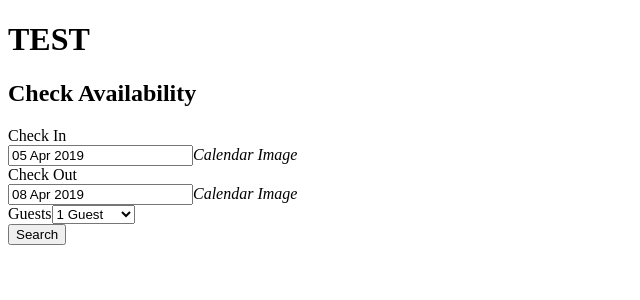
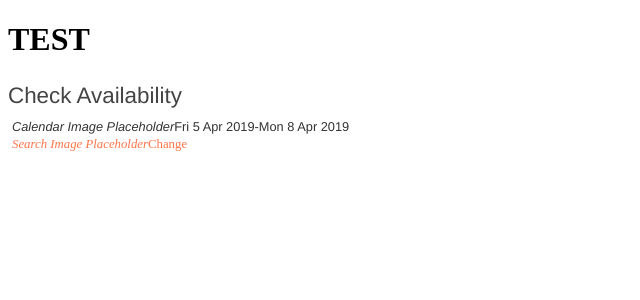
Before and after one commit to das-haustelles/rich-front-end-capstone, a React app: page / in a window 1280 px wide. Shown: the top 300 px of the page, without its empty margins (0-640 px from the left). Built offline with nearby package versions, Linux system fonts and the light colour scheme.

Commit message:
Add styled-components to app component

```diff
--- a/client/src/components/CheckInInput.jsx
+++ b/client/src/components/CheckInInput.jsx
@@ -1,5 +1,6 @@
 import React from 'react';
 import Calendar from './Calendar';
+import styled from 'styled-components';
 
 const CheckInInput = ({ checkIn }) => {
   return(
--- a/client/src/index.jsx
+++ b/client/src/index.jsx
@@ -3,6 +3,32 @@ import ReactDOM from 'react-dom';
 import moment from 'moment';
 import Calendar from './components/Calendar';
 import DateForm from './components/DateForm';
+import styled from 'styled-components';
+
+const Header = styled.h2`
+  font-size: 1.4rem;
+  font-family: "Noto",Helvetica,Arial,sans-serif;
+  font-weight: 300;
+  line-height: 1.4;
+  color: #444;
+  margin-top: 0;
+  margin-bottom: .5rem;
+  display: block;
+`;
+
+const DateRange = styled.div`
+  color: #333;
+  font-size: .8rem;
+  margin-left: .25rem;
+  font-family: "Noto",Helvetica,Arial,sans-serif;
+`;
+
+const Change = styled.a`
+  margin-left: .25rem;
+  box-sizing: border-box;
+  font-size: .8rem;
+  color: #ff7547;
+`;
 
 class App extends React.Component {
   constructor(props) {
@@ -10,7 +36,7 @@ class App extends React.Component {
     this.state = {
       checkInDate: moment(),
       checkOutDate: moment().add(3, 'days'),
-      newReservation: true,
+      newReservation: false,
       bookedDates: [],
     }
   }
@@ -23,15 +49,15 @@ class App extends React.Component {
     return(
       <div>
       <div>
-        <div>
+        <DateRange>
           <i>Calendar Image Placeholder</i>
           <span>{this.state.checkInDate.format('ddd D MMM YYYY-') + this.state.checkOutDate.format('ddd D MMM YYYY') }</span>
-        </div>
+        </DateRange>
       </div>
-      <a>
+      <Change>
         <i>Search Image Placeholder</i>
         <span onClick= {() => this.handleNewReservation()}>Change</span>
-      </a>
+      </Change>
     </div>
     )
   }
@@ -50,7 +76,7 @@ class App extends React.Component {
     const newReservation = this.state.newReservation;
     return(
       <div>
-        <h2>Check Availability</h2>
+        <Header>Check Availability</Header>
         {newReservation ? this.renderForm() : this.renderSummary()}
       </div>
     )
--- a/package.json
+++ b/package.json
@@ -38,7 +38,8 @@
     "mysql2": "^1.6.5",
     "react": "^16.8.5",
     "react-dom": "^16.8.5",
-    "sequelize": "^5.2.3"
+    "sequelize": "^5.2.3",
+    "styled-components": "^4.2.0"
   },
   "devDependencies": {
     "@babel/core": "^7.4.0",
```
